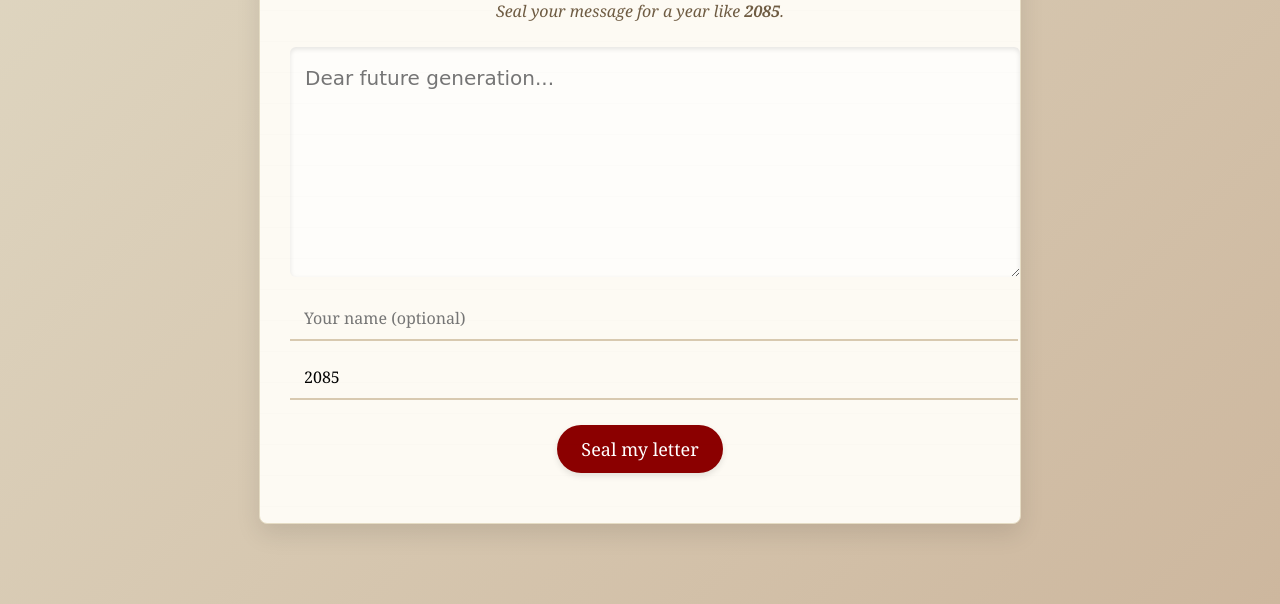
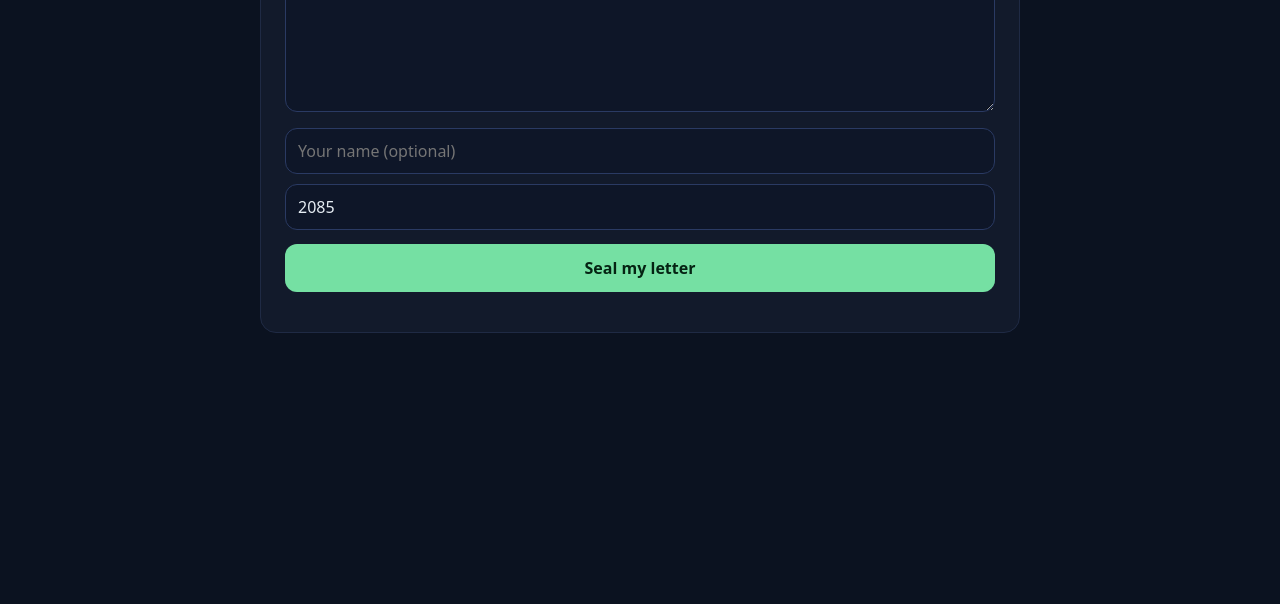
Before and after one commit to tkukamjad/letters, a plain HTML site: page index.html in a window 1280 px wide. Shown: the part 225-829 px from the top of the page. After the commit the page ends 800 px from the top, so only its background shows below. Drawn offline with Linux system fonts and the light colour scheme.

Commit message:
Update style.css

```diff
--- a/css/style.css
+++ b/css/style.css
@@ -1,142 +1,84 @@
-/* ----------------------------- */
-/* ✉️  LETTER TO FUTURE THEME   */
-/* ----------------------------- */
-
-/* Define your color palette */
 :root {
-  --paper: #fdfaf3;         /* soft off-white paper */
-  --ink: #3e3e3e;           /* dark gray text (like pen ink) */
-  --accent: #b5651d;        /* warm brown for buttons */
-  --seal: #8b0000;          /* deep red wax seal color */
-  --shadow: rgba(0, 0, 0, 0.1);
-  --font-main: 'Georgia', serif;
-  --font-hand: 'Dancing Script', cursive; /* handwriting font */
+  --bg: #0b1220;
+  --card: #121a2b;
+  --ink: #e6edf3;
+  --muted: #9fb0c7;
+  --accent: #75e0a3;
 }
 
-/* Import a handwriting font from Google Fonts */
-@import url('https://fonts.googleapis.com/css2?family=Dancing+Script:wght@500&display=swap');
-
-/* Page background: desk and paper aesthetic */
 body {
-  background: linear-gradient(135deg, #e0d8c3, #cdb79e);
-  font-family: var(--font-main);
+  margin: 0;
+  background: var(--bg);
   color: var(--ink);
-  margin: 0;
-  padding: 0;
+  font: 16px/1.5 system-ui, Segoe UI, Arial;
 }
 
-/* Center wrapper */
 .wrap {
-  max-width: 700px;
-  margin: 80px auto;
-  padding: 30px;
-  background: var(--paper);
-  box-shadow: 0 10px 25px var(--shadow);
-  border-radius: 8px;
-  border: 1px solid #e5dcc4;
-  position: relative;
+  max-width: 760px;
+  margin: 0 auto;
+  padding: 48px 20px;
 }
 
-/* Add a faint fold or edge effect (paper look) */
-.wrap::before {
-  content: "";
-  position: absolute;
-  top: 0;
-  left: 0;
-  width: 100%;
-  height: 100%;
-  background: repeating-linear-gradient(
-    transparent,
-    transparent 30px,
-    rgba(0, 0, 0, 0.02) 31px
-  );
-  pointer-events: none;
-  border-radius: 8px;
+.card {
+  background: var(--card);
+  border: 1px solid #1f2a44;
+  border-radius: 16px;
+  padding: 24px;
 }
 
-/* Title section */
 h1 {
-  font-family: var(--font-hand);
-  font-size: 42px;
-  color: var(--seal);
-  text-align: center;
-  margin-top: 0;
-  margin-bottom: 5px;
+  font-size: 28px;
+  margin: 0 0 8px;
 }
 
 p.sub {
-  text-align: center;
-  color: #6f5c43;
-  margin-bottom: 25px;
-  font-style: italic;
+  color: var(--muted);
+  margin: 0 0 20px;
 }
 
-/* The letter box */
-textarea {
+textarea,
+input,
+button {
   width: 100%;
-  min-height: 200px;
-  border: none;
-  background: rgba(255, 255, 255, 0.6);
-  padding: 15px;
-  font-family: var(--font-hand);
-  font-size: 20px;
-  line-height: 1.6;
-  border-radius: 6px;
-  box-shadow: inset 0 2px 5px var(--shadow);
-  resize: vertical;
+  box-sizing: border-box;
+  font: inherit;
 }
 
-/* Input fields */
-input {
-  width: 100%;
-  margin-top: 15px;
-  padding: 10px 14px;
-  border: none;
-  border-bottom: 2px solid #d8c9b0;
-  background: transparent;
-  font-size: 16px;
-  font-family: var(--font-main);
-  transition: border-color 0.3s;
+textarea {
+  min-height: 160px;
+  padding: 12px;
+  border-radius: 12px;
+  border: 1px solid #2a3a63;
+  background: #0e1628;
+  color: var(--ink);
+  margin-top: 10px;
 }
 
-input:focus, textarea:focus {
-  outline: none;
-  border-bottom-color: var(--seal);
+input {
+  padding: 10px 12px;
+  border-radius: 12px;
+  border: 1px solid #2a3a63;
+  background: #0e1628;
+  color: var(--ink);
+  margin-top: 10px;
 }
 
-/* The send button - looks like a wax seal */
 button {
-  display: block;
-  margin: 25px auto 0;
-  background: var(--seal);
-  color: #fff;
-  border: none;
-  border-radius: 50px;
-  padding: 12px 24px;
-  font-size: 18px;
-  font-family: var(--font-main);
+  margin-top: 14px;
+  padding: 12px 16px;
+  border-radius: 12px;
+  border: 0;
+  background: var(--accent);
+  color: #052313;
+  font-weight: 700;
   cursor: pointer;
-  transition: all 0.3s ease;
-  box-shadow: 0 3px 6px var(--shadow);
 }
 
 button:hover {
-  background: #a10d0d;
-  transform: translateY(-2px);
+  opacity: 0.9;
 }
 
-/* Confirmation message */
 #status {
-  text-align: center;
-  margin-top: 20px;
-  color: #6f5c43;
-  font-style: italic;
+  margin-top: 10px;
+  color: var(--muted);
 }
-
-/* Small footer */
-footer {
-  text-align: center;
-  font-size: 14px;
-  color: #7a6a4f;
-  margin-top: 30px;
-}
```
